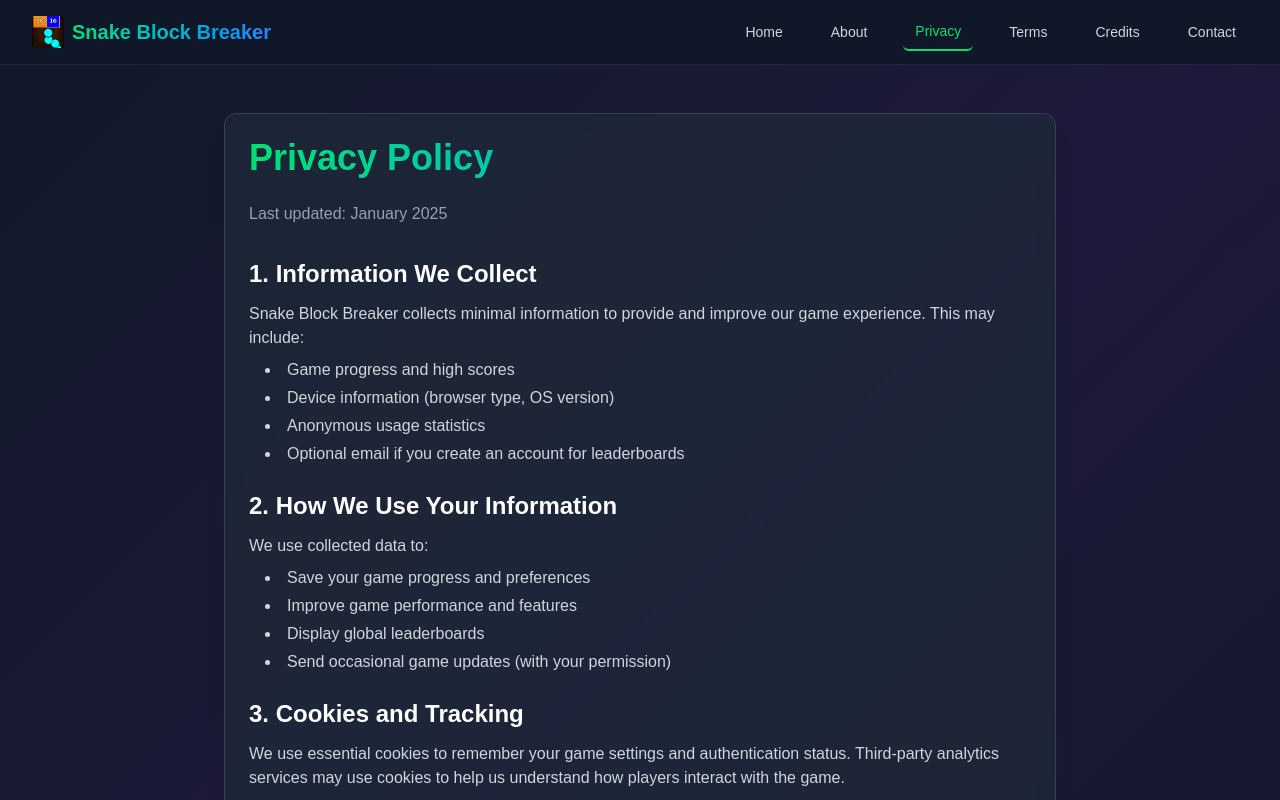
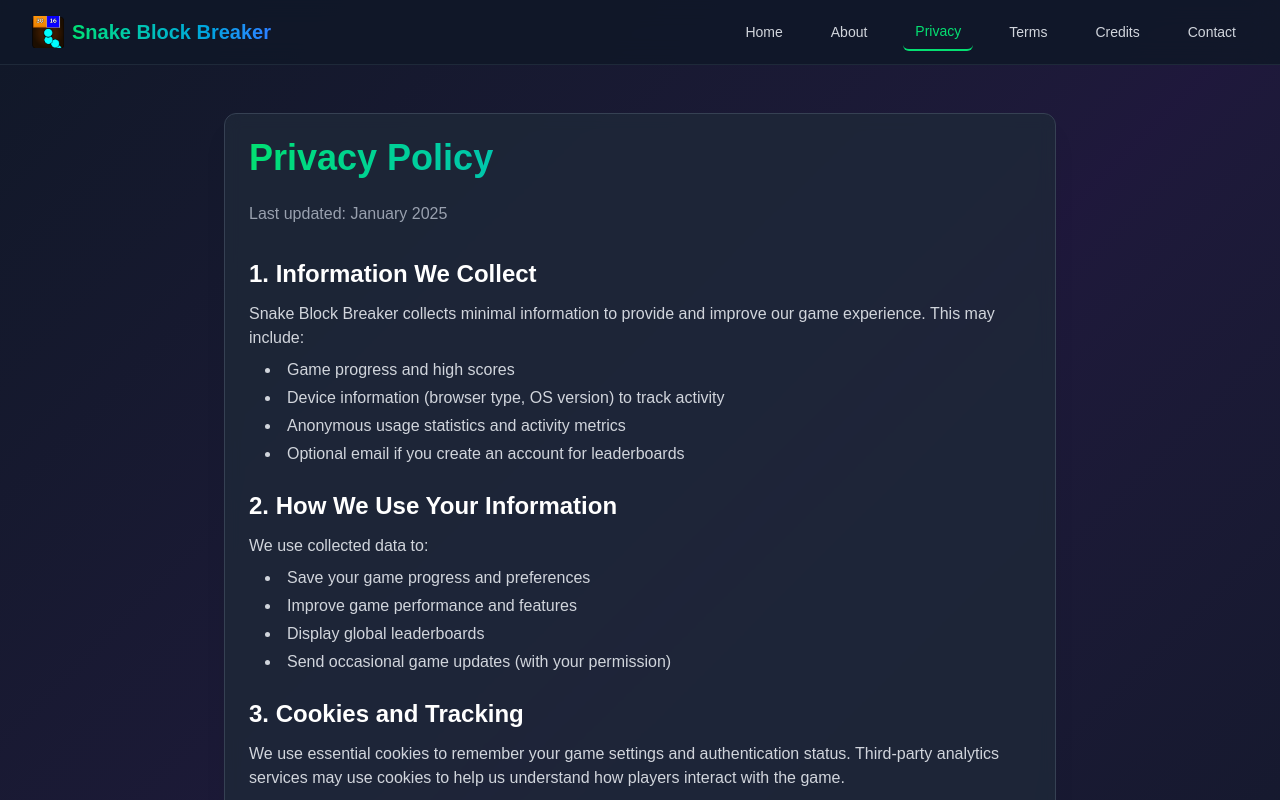
Before and after one commit to Imanuelkarl/snake-block-breaker-website, a React (Vite) app: page /privacy in a window 1280 px wide. Shown: the top 800 px of the page. Built offline with nearby package versions, Linux system fonts and the light colour scheme; a web font is replaced by a local one.

Commit message:
Device Tracking

```diff
--- a/src/pages/PrivacyPage.tsx
+++ b/src/pages/PrivacyPage.tsx
@@ -20,8 +20,8 @@ const PrivacyPage = () => {
             </p>
             <ul className="list-disc list-inside mt-2 space-y-1 ml-4">
               <li>Game progress and high scores</li>
-              <li>Device information (browser type, OS version)</li>
-              <li>Anonymous usage statistics</li>
+              <li>Device information (browser type, OS version) to track activity</li>
+              <li>Anonymous usage statistics and activity metrics</li>
               <li>Optional email if you create an account for leaderboards</li>
             </ul>
           </section>
```
